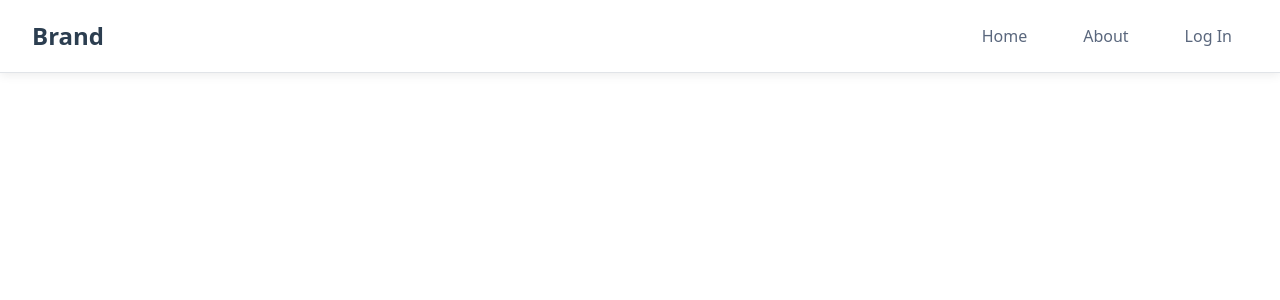
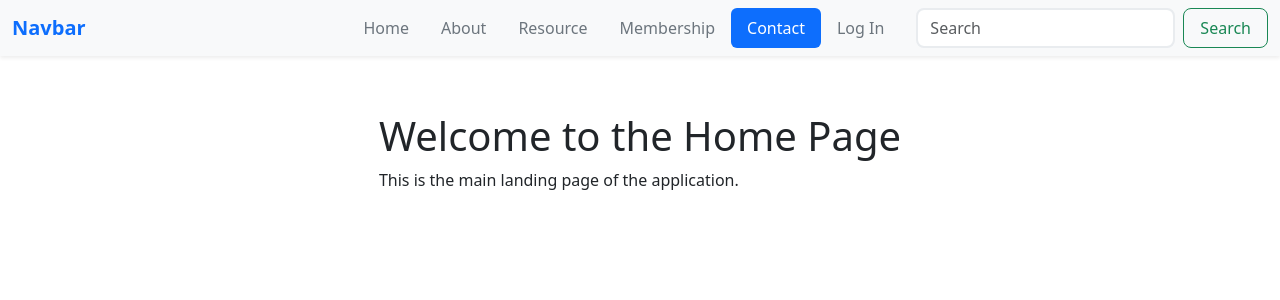
Before and after one commit to zxuu0176/FIT5032-Assignment, a Vue app in the folder basic-web-application/: page /contact in a window 1280 px wide. Shown: the top 300 px of the page. Built offline with nearby package versions, Linux system fonts and the light colour scheme.

Commit message:
Finished responsiveness of the navigation bar

```diff
--- a/basic-web-application/src/components/NavBar.vue
+++ b/basic-web-application/src/components/NavBar.vue
@@ -1,85 +1,78 @@
 <template>
-  <nav class="navbar">
-    <div class="brand">Brand</div>
-    <div class="nav-links">
-      <router-link to="/" class="nav-link">Home</router-link>
-      <router-link to="/about" class="nav-link">About</router-link>
-      <router-link to="/login" class="nav-link">Log In</router-link>
+  <nav class="navbar navbar-expand-lg fixed-top bg-light shadow-sm">
+    <div class="container-fluid">
+      <a class="navbar-brand fw-bold text-primary" href="/">Navbar</a>
+
+      <button
+        class="navbar-toggler"
+        type="button"
+        @click="isNavbarOpen = !isNavbarOpen"
+        :aria-expanded="isNavbarOpen"
+        aria-label="Toggle navigation"
+      >
+        <span class="navbar-toggler-icon"></span>
+      </button>
+
+      <div class="collapse navbar-collapse justify-content-end" :class="{ show: isNavbarOpen }">
+        <ul class="navbar-nav">
+          <li v-for="item in navItems" :key="item.path" class="nav-item">
+            <router-link
+              :to="item.path"
+              class="nav-link px-3 py-2 rounded-2 text-secondary fw-medium transition-all"
+              active-class="bg-primary text-white"
+              @click="isNavbarOpen = false"
+            >
+              {{ item.name }}
+            </router-link>
+          </li>
+        </ul>
+
+        <form class="d-flex ms-3" role="search" @submit.prevent="handleSearch">
+          <input
+            v-model="searchQuery"
+            class="form-control me-2 border-2 border-light-subtle rounded-3"
+            type="search"
+            placeholder="Search"
+            aria-label="Search"
+          />
+          <button class="btn btn-outline-success rounded-3 px-3" type="submit">
+            Search
+          </button>
+        </form>
+      </div>
     </div>
   </nav>
 </template>
 
 <script setup>
+import { ref } from 'vue'
 
+const isNavbarOpen = ref(false)
+const searchQuery = ref('')
+
+const navItems = [
+  { name: 'Home', path: '/' },
+  { name: 'About', path: '/about' },
+  { name: 'Resource', path: '/resource' },
+  { name: 'Membership', path: '/member' },
+  { name: 'Contact', path: '/contact' },
+  { name: 'Log In', path: '/login' }
+]
+
+const handleSearch = () => {
+  if (searchQuery.value.trim()) {
+    console.log('Search:', searchQuery.value)
+  }
+}
 </script>
 
 <style scoped>
-.navbar {
-  position: fixed;
-  top: 0;
-  left: 0;
-  right: 0;
-  width: 100%;
-  padding: 1rem 2rem;
-  background-color: #ffffff;
-  border-bottom: 1px solid #e1e4e8;
-  box-shadow: 0 2px 10px rgba(0,0,0,0.08);
-  display: flex;
-  justify-content: space-between;
-  align-items: center;
-  z-index: 1000;
+.transition-all {
+  transition: all 0.3s ease;
 }
 
-.brand {
-  font-size: 1.5rem;
-  font-weight: 700;
-  color: #2c3e50;
-}
-
-.nav-links {
-  display: flex;
-  gap: 1.5rem;
-  list-style: none;
-  margin: 0;
-  padding: 0;
-}
-
-.nav-link {
-  text-decoration: none;
-  color: #5a677d;
-  font-weight: 500;
-  padding: 0.5rem 1rem;
-  border-radius: 6px;
-  transition: all 0.3s ease;
-  font-size: 1rem;
-}
-
-.nav-link:hover {
-  background-color: #f0f3f9;
-  color: #2c3e50;
-}
-
-.nav-link.router-link-active {
-  background-color: #3498db;
-  color: white;
-}
-
-@media (max-width: 768px) {
-  .navbar {
-    padding: 1rem;
-    flex-direction: column;
-    gap: 1rem;
-  }
-
-  .nav-links {
-    flex-direction: column;
-    gap: 0.8rem;
-    width: 100%;
-  }
-
-  .nav-link {
-    width: 100%;
-    text-align: center;
-  }
+.nav-link:hover:not(.bg-primary) {
+  background-color: var(--bs-light) !important;
+  color: var(--bs-dark) !important;
 }
 </style>
--- a/basic-web-application/src/router/index.js
+++ b/basic-web-application/src/router/index.js
@@ -15,6 +15,21 @@ const routes = [
     path: '/login',
     name: 'LogInPage',
     component: () => import('../views/LogInPage.vue')
+  },
+  {
+    path: '/resource',
+    name: 'ResourcePage',
+    component: () => import('../views/ResourcePage.vue')
+  },
+  {
+    path: '/member',
+    name: 'MemberPage',
+    component: () => import('../views/MemberPage.vue')
+  },
+  {
+    path: '/contact',
+    name: 'ContactPage',
+    component: () => import('../views/ContactPage.vue')
   }
 ]
 
--- /dev/null
+++ b/basic-web-application/src/views/ContactPage.vue
@@ -0,0 +1,14 @@
+<template>
+  <div class="home-page">
+    <h1>Welcome to the Home Page</h1>
+    <p>This is the main landing page of the application.</p>
+  </div>
+</template>
+
+<script setup>
+
+</script>
+
+<style scoped>
+
+</style>
--- /dev/null
+++ b/basic-web-application/src/views/MemberPage.vue
@@ -0,0 +1,14 @@
+<template>
+  <div class="home-page">
+    <h1>Welcome to the Home Page</h1>
+    <p>This is the main landing page of the application.</p>
+  </div>
+</template>
+
+<script setup>
+
+</script>
+
+<style scoped>
+
+</style>
--- /dev/null
+++ b/basic-web-application/src/views/ResourcePage.vue
@@ -0,0 +1,14 @@
+<template>
+  <div class="home-page">
+    <h1>Welcome to the Home Page</h1>
+    <p>This is the main landing page of the application.</p>
+  </div>
+</template>
+
+<script setup>
+
+</script>
+
+<style scoped>
+
+</style>
```
